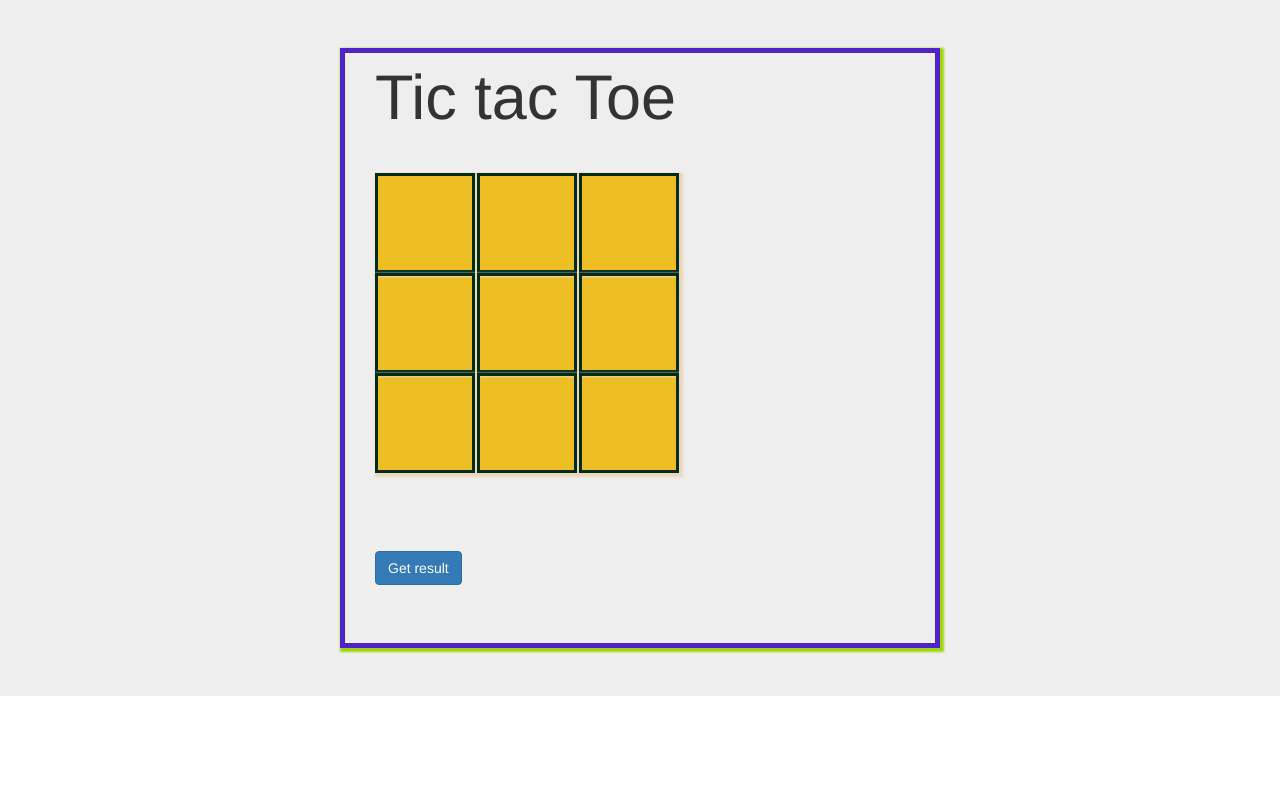
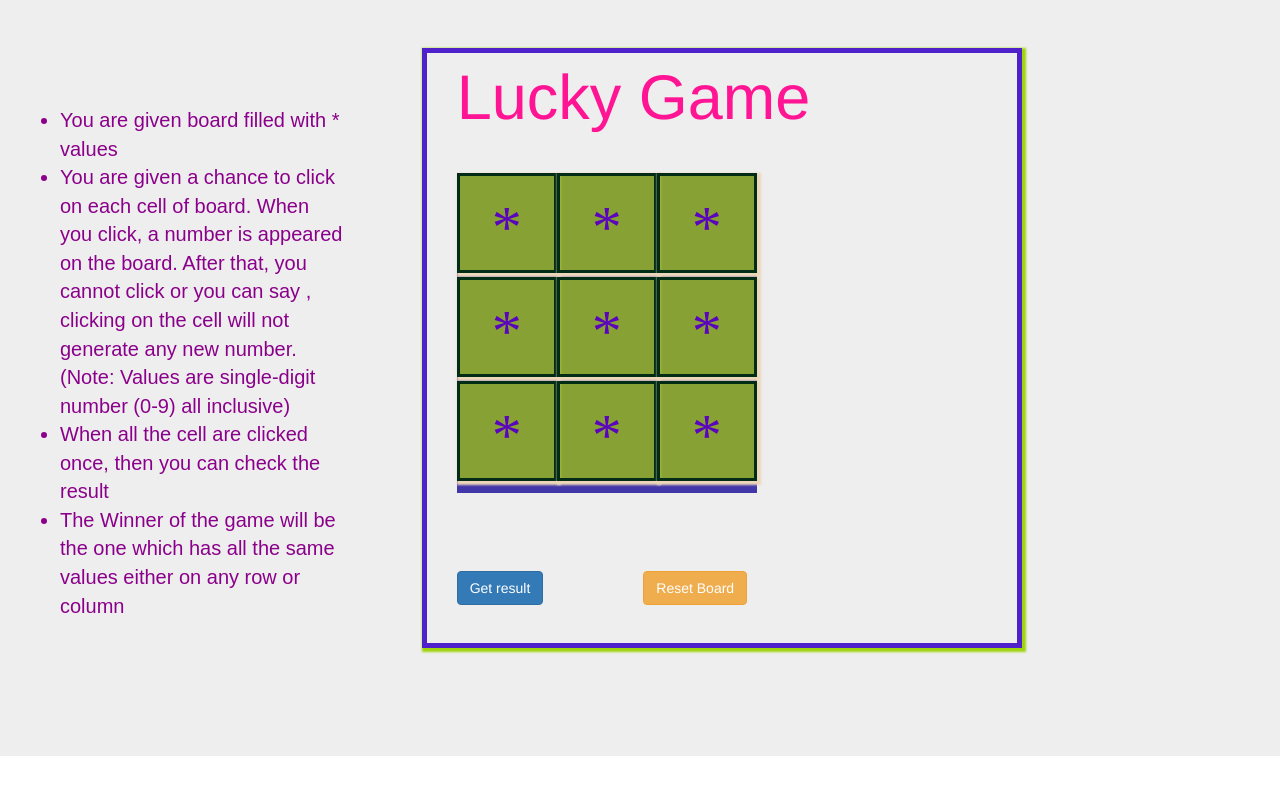
Before and after one commit to vaarigupta/Assignment1-Practicing-Component, an Angular app: page / in a window 1280 px wide. Shown: the top 794 px of the page. Built offline with nearby package versions, Linux system fonts and the light colour scheme.

Commit message:
lucky game added

```diff
--- a/src/app/app.component.css
+++ b/src/app/app.component.css
@@ -7,3 +7,9 @@
     line-height: 100px;
     font-size: 60px;
 }
+.rules
+{
+    font-size: 20px;
+    color:darkmagenta;
+    font-family: cursive, Arial, Helvetica, sans-serif;
+}
--- a/src/app/app.component.html
+++ b/src/app/app.component.html
@@ -1,5 +1,18 @@
 <div class="jumbotron jumbotron-fluid">
-  <div class="container app-box">
-    <app-tictactoe></app-tictactoe>
+  <div class="row">
+    <div class="container  col-sm-4"
+    style="margin: 10px auto;"
+    >
+      <ul class="rules jumbotron">
+        <li>You are given board filled with * values</li>
+        <li>You are given a chance to click on each cell of board. When you click, a number is appeared on the board. After that, you cannot click or you can say , clicking on the cell will not generate any new number. (Note: Values are single-digit number (0-9) all inclusive)</li>
+        <li>When all the cell are clicked once, then you can check the result</li>
+        <li>The Winner of the game will be the one which has all the same values either on any row or column</li>
+      </ul>
+    </div>
+    <div class="container app-box col-sm-6">
+      <app-luckygame></app-luckygame>
+    </div>
   </div>
+
 </div>
--- a/src/app/app.module.ts
+++ b/src/app/app.module.ts
@@ -1,12 +1,12 @@
 import { NgModule } from '@angular/core';
 import { BrowserModule } from '@angular/platform-browser';
 import { AppComponent } from './app.component';
-import { TictactoeComponent } from './tictactoe/tictactoe.component';
+import { luckygameComponent } from './luckygame/luckygame.component';
 
 @NgModule({
   declarations: [
     AppComponent,
-    TictactoeComponent
+    luckygameComponent
   ],
   imports: [
     BrowserModule
--- a/src/app/tictactoe/tictactoe.component.css
+++ b/src/app/luckygame/luckygame.component.css
@@ -4,6 +4,7 @@
     height: 100px;
     box-shadow: 2px 2px 2px 2px #ecd7ba;
     border: 3px solid #032c16;
+    background-color: hsla(73, 68%, 42%, 0.856);
     cursor: pointer;
     line-height: 100px;
     font-size: 60px;
@@ -12,7 +13,8 @@
 .board {
     display: grid;
     grid-template-columns: repeat(3, auto);
-    width: 306px;
-    background-color: hsla(46, 90%, 49%, 0.89);
-    color: hsl(313, 96%, 38%);
+    width: 300px;
+    height: 320px;
+    background-color: hsla(246, 66%, 38%, 0.89);
+    color: hsl(268, 96%, 38%);
 }
--- /dev/null
+++ b/src/app/luckygame/luckygame.component.html
@@ -0,0 +1,49 @@
+<div class="container">
+ <h1 style="margin: 10px auto; color:deeppink;">Lucky Game</h1>
+ <hr>
+ <div class="row">
+    <div class="col-lg-12">
+        <div class="board">
+            <div
+            *ngFor="let row of board;let i=index" >
+                <div *ngFor="let cell of row;let j=index">
+                <button   class="cell"
+                (click)="ShowOption(i,j)"
+                [disabled]= "DisabledCheck(i,j)" >
+                {{board[i][j]}}
+                </button>
+                </div>
+            </div>
+        </div>
+
+    </div>
+ </div>
+<hr>
+<div class="row">
+    <div class="col-lg-4 col-sm-4">
+        <button style="margin: 10px auto;"
+        type="button"
+        class="btn btn-primary"
+        (click)="GetResult()"
+        >Get result</button>
+    </div>
+    <div class="col-lg-4 col-sm-4">
+        <button
+        style="margin: 10px auto;"
+        type="button"
+        class="btn btn-warning"
+        (click)="ResetBoard()" >
+        Reset Board
+        </button>
+    </div>
+    <div class="col-lg-4 col-sm-4"
+    *ngIf="IsResultBtnPressed" >
+        <button class="btn"
+        [ngClass]="{'btn-success':ans}"
+        [ngClass]="{'btn-danger':!ans}"
+        >
+        {{ans? 'Won':'Lose'}}
+        </button>
+    </div>
+</div>
+</div>
--- a/src/app/tictactoe/tictactoe.component.ts
+++ b/src/app/luckygame/luckygame.component.ts
@@ -1,21 +1,21 @@
 import { Component, OnInit } from '@angular/core';
 
 @Component({
-  selector: 'app-tictactoe',
-  templateUrl: './tictactoe.component.html',
-  styleUrls: ['./tictactoe.component.css']
+  selector: 'app-luckygame',
+  templateUrl: './luckygame.component.html',
+  styleUrls: ['./luckygame.component.css']
 })
-export class TictactoeComponent implements OnInit {
+export class luckygameComponent implements OnInit {
 
-   board:string[][]=[['', '', ''],['', '', ''], ['','', '' ]];
-   player:number[][]= [[0 , 0,0 ],[0 ,0  ,0 ], [0,0, 0 ]];
-   IsPlayer:number =1;
-   currentStyles: Record<string, string> = {};
+   board:string[][]=[['*', '*', '*'],['*', '*', '*'], ['*','*', '*' ]];
+   IsClicked:number[][]= [[0 ,0,0 ],[0 ,0  ,0 ], [0,0, 0 ]];
+  // currentStyles: Record<string, string> = {};
    Option:string='';
    ans:boolean=false;
    count:number =0;
    IsResultBtnPressed:boolean= false;
    IsBoardFilled:boolean = false;
+   IsDisabled:boolean = false;
   constructor() {
 
   }
@@ -24,23 +24,30 @@ export class TictactoeComponent implements OnInit {
   }
   ShowOption(i:number,j:number)
   {
-
-    var arr = ['X', 'O', ' '];
     this.count++;
-    this.Option = arr[this.count%3];
+    this.Option = (Math.ceil(Math.random()*10)%10).toString();
     this.board[i][j] = this.Option;
-    if(this.IsPlayer)
+    this.IsClicked[i][j] = 1;
+  }
+  DisabledCheck(i:number,j:number)
+  {
+    if(this.IsClicked[i][j]==1)
     {
-      this.player[i][j] = this.IsPlayer;
-      this.IsPlayer = 0;
+      return this.IsDisabled = true;
     }
     else
     {
-      this.player[i][j] = this.IsPlayer;
-      this.IsPlayer = 1;
+      return this.IsDisabled = false;
     }
-
-
+  }
+  ResetBoard()
+  {
+    this.board = [['*', '*', '*'],['*', '*', '*'], ['*','*', '*' ]];
+    this.IsClicked =  [[0 ,0,0 ],[0 ,0  ,0 ], [0,0, 0 ]];
+    this.ans=false;
+     this.count =0;
+     this.IsResultBtnPressed = false;
+     this.IsBoardFilled = false;
 
   }
   CheckBoardFilled()
@@ -50,7 +57,7 @@ export class TictactoeComponent implements OnInit {
     {
       for(j=0;j<3;j++)
       {
-        if(this.board[i][j]=='')
+        if(this.board[i][j]=='*')
         {
           this.IsBoardFilled = false;
           return this.IsBoardFilled;
@@ -127,24 +134,24 @@ export class TictactoeComponent implements OnInit {
     var row = this.GetRowResult();
     var col = this.GetColResult();
     this.ans= row || col;
-    this.setCurrentStyles();
     }
   }
 
 
-setCurrentStyles() {
-  // CSS styles: set per current state of component properties
-  this.currentStyles = {
-    'background-color': this.ans  ? 'green': 'red',
-    'color':  'white',
-    'font-style':  this.ans  ? 'italic' : 'normal',
-    'font-weight': 'bold'  ,
-    'font-size':   '20px',
-    'width': '100px',
-    'height': '100px'
+// setCurrentStyles() {
+//   // CSS styles: set per current state of component properties
+//   this.currentStyles = {
+//     'background-color': this.ans  ? 'green': 'red',
+//     'color':  'white',
+//     'font-style':  this.ans  ? 'italic' : 'normal',
+//     'font-weight': 'bold'  ,
+//     'font-size':   '20px',
+//     'width': '100px',
+//     'height': '50px',
+//     'font-family' : '"Permanent Marker", cursive'
 
-  };
-}
+//   };
+//}
 
 
 }
--- a/src/app/tictactoe/tictactoe.component.html
+++ /dev/null
@@ -1,40 +0,0 @@
-<div class="container">
- <h1 style="margin: 10px auto;">Tic tac Toe</h1>
- <hr>
- <div class="row">
-    <div class="col-lg-12">
-        <div class="board">
-            <div
-            *ngFor="let row of board;let i=index" >
-                <div *ngFor="let cell of row;let j=index"
-                class="cell"
-                (click)="ShowOption(i,j)"
-                >
-                {{board[i][j]}}
-                </div>
-            </div>
-        </div>
-
-    </div>
- </div>
-
-<hr>
-<div class="row">
-    <!-- <div class="col-lg-4">
-       {{IsPlayer}}
-    </div> -->
-    <div class="col-lg-6">
-        <button style="margin: 10px auto;"
-        type="button"
-        class="btn btn-primary"
-        (click)="GetResult()"
-        >Get result</button>
-    </div>
-    <div class="col-lg-6">
-        <p
-        *ngIf="IsResultBtnPressed"
-        [ngStyle]="currentStyles"
-        >{{ans? 'Won':'Lose'}}</p>
-    </div>
-</div>
-</div>
```
Also changed, not shown: 1 other file (tests, documents, lock files or other folders).
